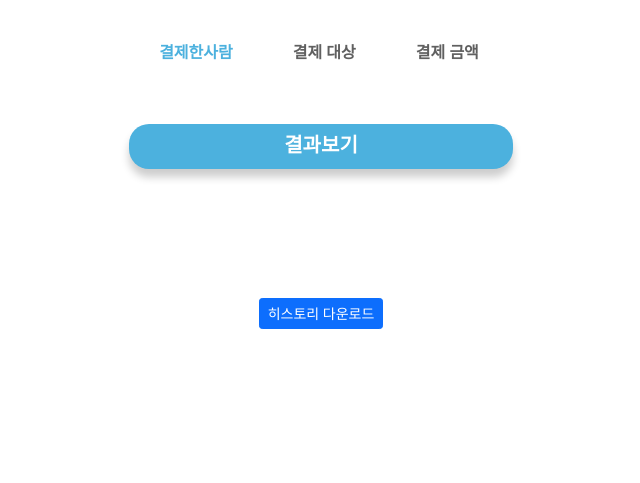
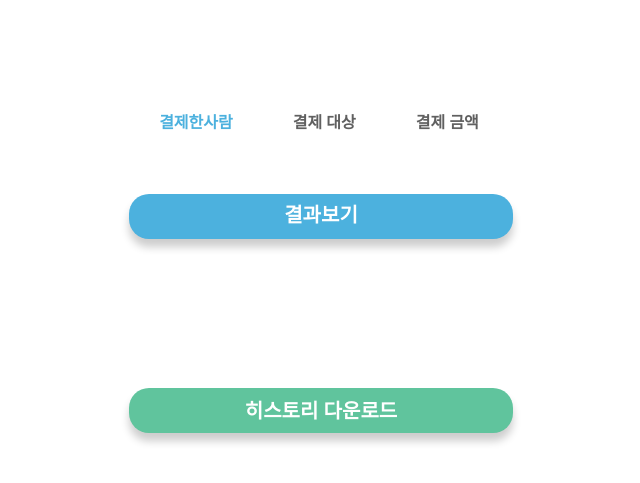
Before and after one commit to tkdgus1030/OSS_project, a Django app: page /historyDetail/ in a window 1280 px wide. Shown: the part 50-533 px from the top of the page, without its empty margins (319-959 px from the left). Run offline with Django 3.2, Linux system fonts and the light colour scheme; lists and menus that the app fills with data are empty.

Commit message:
2.9.0
detail css 수정

```diff
--- a/main/templates/main/web/history_detail.html
+++ b/main/templates/main/web/history_detail.html
@@ -1,9 +1,13 @@
 {% extends 'main/web/base.html' %}
 {% load static %}
 {% block body %}
+
+
+    <div style="margin-top: 100px;margin-bottom: 40px">
         <h1 id="historytitle"></h1>
+    </div>
     <div>
-    <span  style="font-size: 120%;"></span>
+        <span style="font-size: 120%;"></span>
     </div>
     <div>
         <table class="cal_table" style="margin:30px auto;">
@@ -18,25 +22,29 @@
 
         </table>
     </div>
-<a class="btn btn_design1" style="width:30%; margin-bottom: 40px; margin-top: 20px" href="#result" onclick="result()">결과보기</a>
+    <a class="btn btn_design1" style="width:30%; margin-bottom: 40px; margin-top: 20px" href="#result"
+       onclick="result()">결과보기</a>
     <div class="" id="result" style="margin:50px 0px;">
         <div style="width: 50%;background-color: lightgrey; border-radius: 20px;margin: auto;">
             <div class="res_div1" style="text-align: center; font-weight: bold; font-size: 20px;"></div>
             <table class="res_table table table-borderless" style="margin: 15px auto;">
             </table>
-        <div class = "res_div2"></div>
-        <div class = "res_div3"></div>
-        <div class = "res_div4"></div>
+            <div class="res_div4"></div>
         </div>
+        <div class="res_div2"></div>
+        <div class="res_div3"></div>
         <br>
-<div><button  id="download" class="download btn btn-sm btn-primary" >히스토리 다운로드</button>
+        <div>
+            <button id="download" class="download btn btn_design2" style="margin-top: 20px; width:30%;">히스토리 다운로드
+            </button>
         </div>
     </div>
     <br>
 
     <script>
         let remittance;
-    let remittancestr="";
+        let remittancestr = "";
+
         function download(filename, text) {
             var pom = document.createElement('a');
             pom.setAttribute('href', 'data:text/plain;charset=utf-8,' + encodeURIComponent(text));
--- a/main/templates/main/web/home.html
+++ b/main/templates/main/web/home.html
@@ -12,8 +12,10 @@
 <div class="container-sm" style="width:30%;height:80%;text-align: center; border: 1px blue">
     <div class="d-grid gap-2">
         <button class="btn btn_design1" style="margin-top: 50px" onclick="location.href='{% url 'main:temp_people' %}'">로그인없이 계산</button>
-        <button class="btn btn_design2"style="margin-top: 30px" onclick="location.href='{% url 'main:sign_in' %}'">로그인/회원가입</button>
-        <button id="logout" class="btn btn_design3" style="margin-top: 30px; background-color: antiquewhite;box-shadow: 0 8px 8px 0 rgba(0, 0, 0, 0.2);
+        <button class="btn btn_design2"style="margin-top: 30px" onclick="location.href='{% url 'main:sign_in' %}'">
+            로그인/회원가입
+        </button>
+        <button id="logout" class="btn btn_design3" style="margin-top: 30px; background-color: lightcoral;box-shadow: 0 8px 8px 0 rgba(0, 0, 0, 0.2);
         " onclick="location.href='{% url 'main:sign_in' %}'">로그아웃</button>
     </div>
     <br><br>
```
Also changed, not shown: main/templates/main/web/calculate.html (+18 -11 lines). Lines whose indentation alone changed are shown as unchanged.
